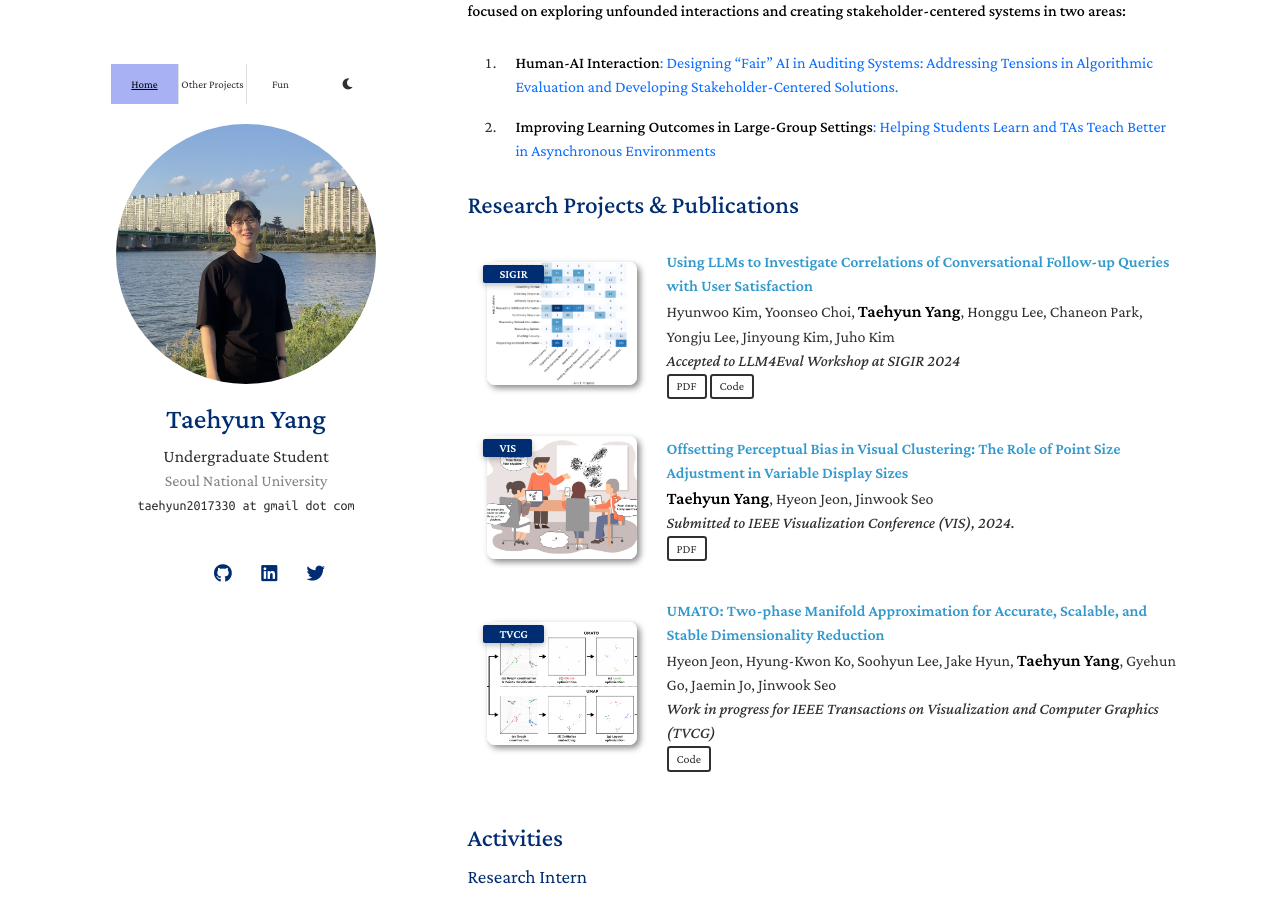
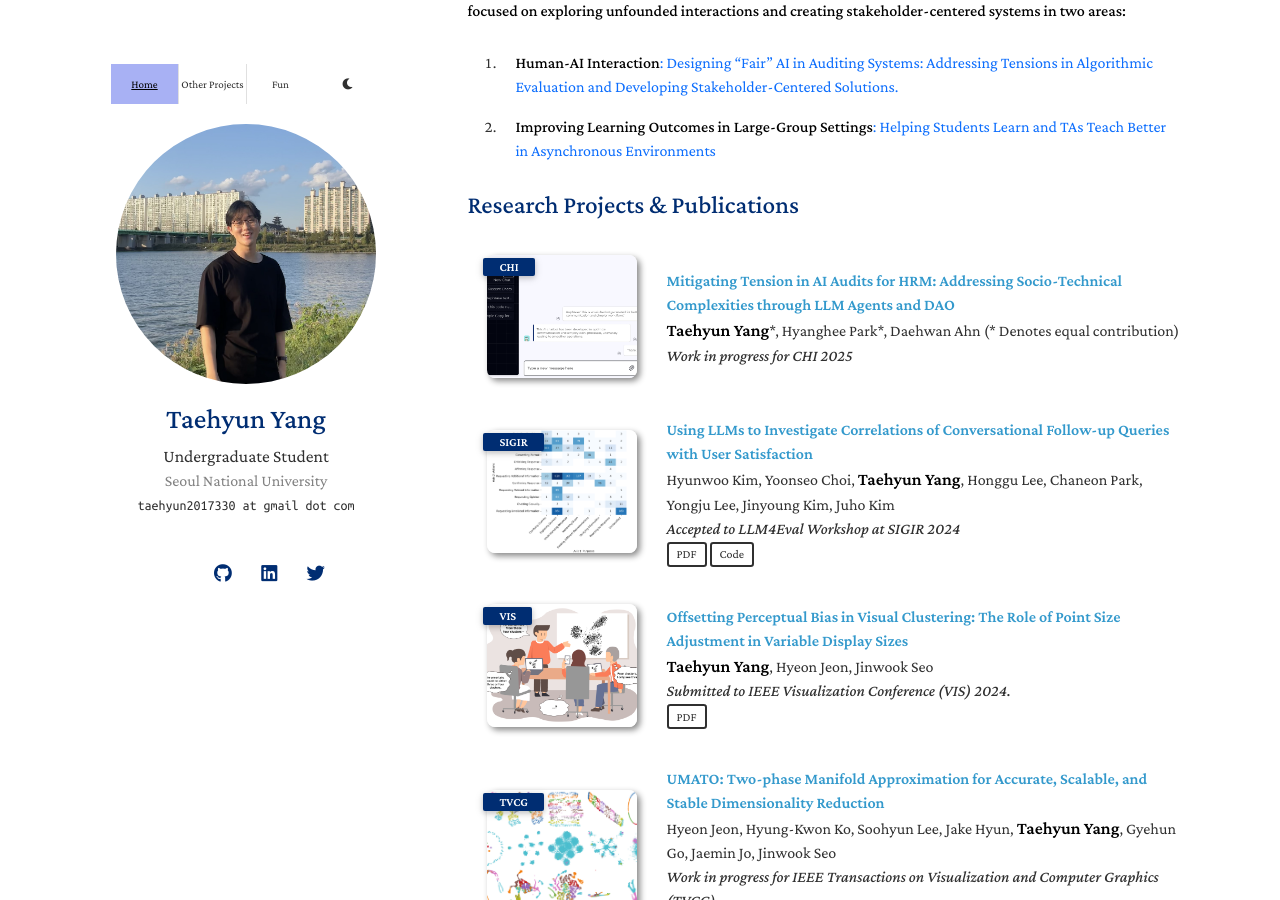
Before and after one commit to taehyun2017330/taehyun2017330.github.io, a Jekyll site: the page built from index.md, in a window 1280 px wide and 900 px high, scrolled down 312 px. Built offline with Jekyll 4.4.1, drawn with Linux system fonts in a browser that asks for light colours; nearby versions of some CDN libraries; a style sheet for code colours, icons or effects is not loaded.

Commit message:
added work in progress

```diff
--- a/_data/publications.yml
+++ b/_data/publications.yml
@@ -1,4 +1,10 @@
 main:
+  - title: "Mitigating Tension in AI Audits for HRM: Addressing Socio-Technical Complexities through LLM Agents and DAO"
+    authors: <strong><ss>Taehyun Yang</ss></strong>*, Hyanghee Park*, Daehwan Ahn (* Denotes equal contribution)
+    conference_short: CHI
+    conference: Work in progress for CHI 2025
+    image: ./assets/img/figure4.png
+
   - title: "Using LLMs to Investigate Correlations of Conversational Follow-up Queries with User Satisfaction"
     authors: Hyunwoo Kim, Yoonseo Choi, <strong><ss>Taehyun Yang</ss></strong>, Honggu Lee, Chaneon Park, Yongju Lee, Jinyoung Kim, Juho Kim
     conference_short: SIGIR
@@ -11,7 +17,7 @@ main:
     authors: <strong><ss>Taehyun Yang</ss></strong>, Hyeon Jeon, Jinwook Seo
     conference_short: VIS
     pdf: https://arxiv.org/pdf/2407.16322
-    conference: Submitted to IEEE Visualization Conference (VIS), 2024.
+    conference: Submitted to IEEE Visualization Conference (VIS) 2024.
     image: ./assets/img/figure1.png
 
   - title: "UMATO: Two-phase Manifold Approximation for Accurate, Scalable, and Stable Dimensionality Reduction"
```
Also changed, not shown: assets/img/figure3.png, assets/img/figure4.png (added).
